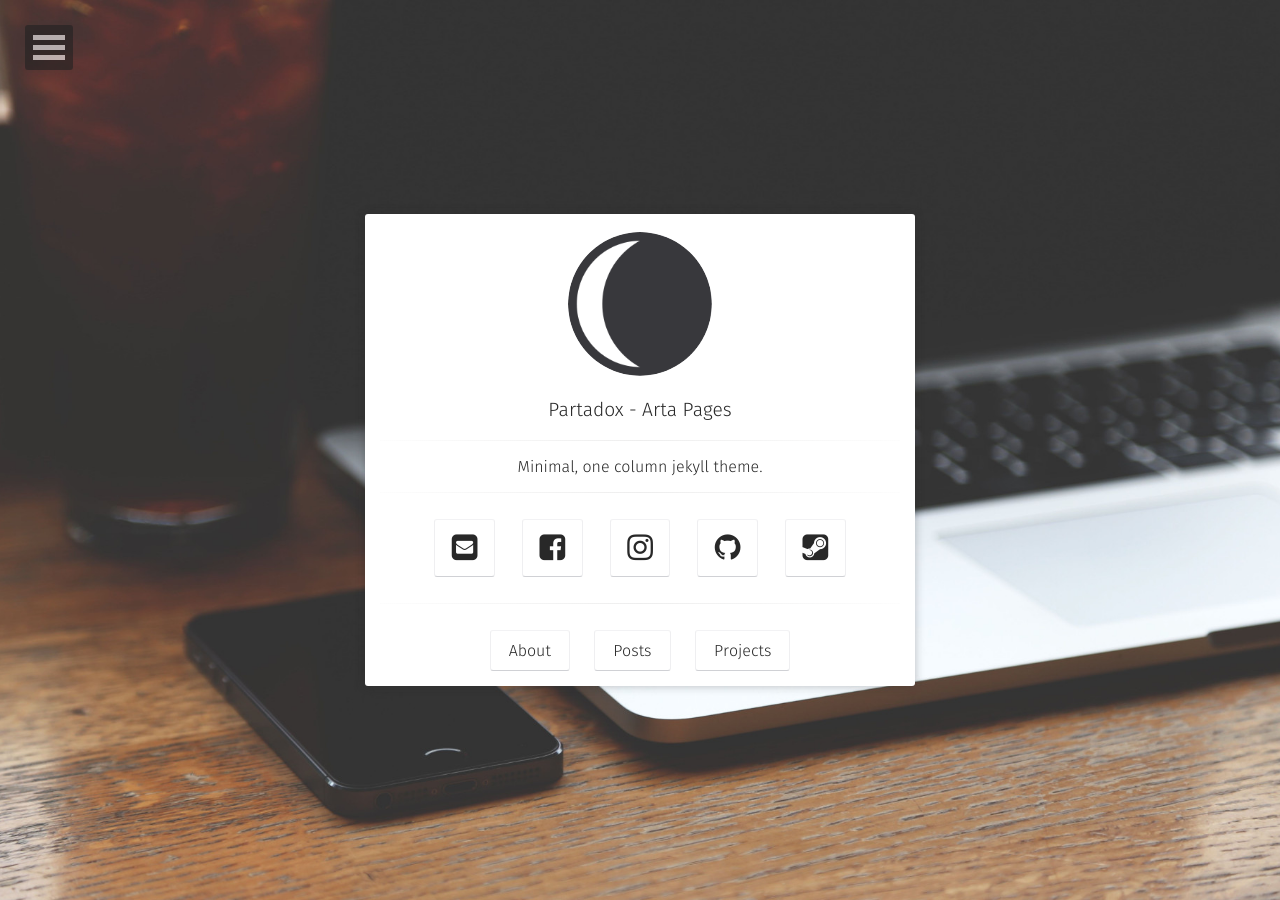
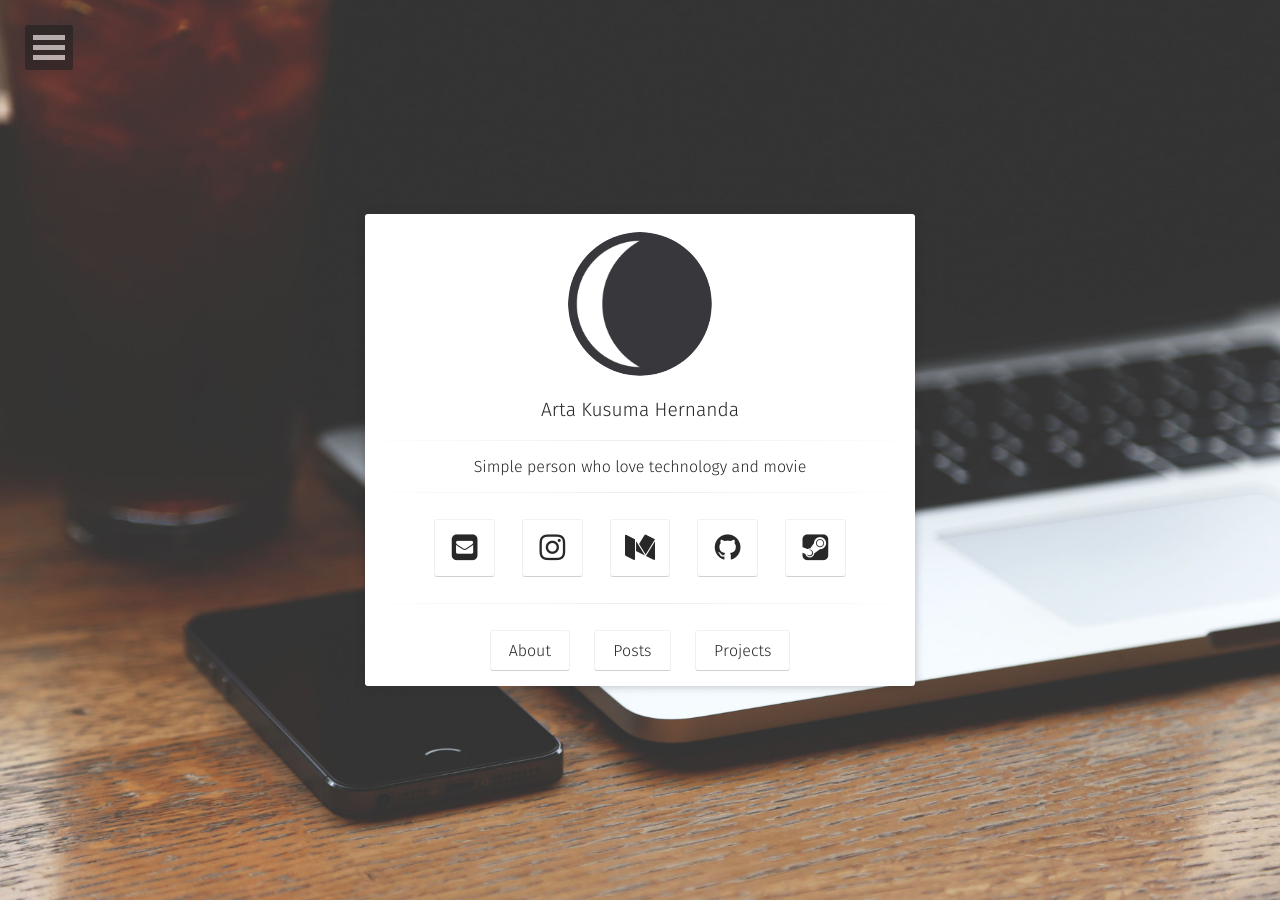
Before and after one commit to partadox/partadox.github.io, a Jekyll site: the page built from index.html, in a window 1280 px wide. Built offline with Jekyll 4.4.1, drawn with Linux system fonts in a browser that asks for light colours; some web fonts are replaced.

Commit message:
edit _config2

```diff
--- a/_config.yml
+++ b/_config.yml
@@ -1,6 +1,6 @@
 # Site
-title:              Partadox -  Arta Pages
-bio:                'Minimal, one column jekyll theme.'
+title:              Arta Kusuma Hernanda
+bio:                'Simple person who love technology and movie'
 description:        "Moon is a minimal, one column jekyll theme for your blog."
 reading_time:       true
 words_per_minute:   200
@@ -8,7 +8,7 @@ logo:               'assets/img/logo.png'
 background:         'assets/img/placeholder-big.jpg'
 tiled_bg:           false   # Set this true if you want to tile your background image, otherwise it will be covered
 locale:             en_US
-url:                https://taylantatli.github.io/Moon
+url:                https://partadox.github.io/
 
 # Jekyll
 permalink:          /:title/
@@ -39,7 +39,7 @@ disqus_shortname:   taylantatli
 #bing-verify:
 email:              artakusuma@hotmail.com
 #twitter:            username
-facebook:           username
+#facebook:           username
 github-url:         partadox
 #stackoverflow:     123456/username   from a "http://stackoverflow.com/users/123456/username" link
 #linkedin:          username
@@ -47,7 +47,7 @@ github-url:         partadox
 instagram:          username
 #lastfm:            username
 #tumblr:            username
-#medium:            '@username'
+medium:            '@artakusuma'
 #pinterest:         username
 #foursquare:        username
 steam:              username
```
